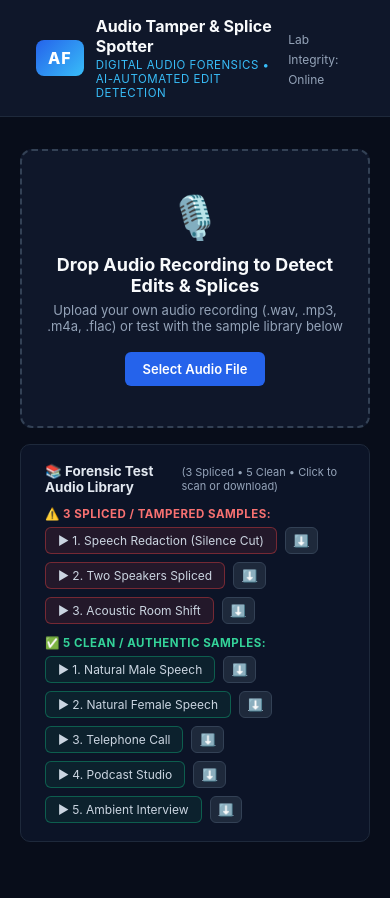
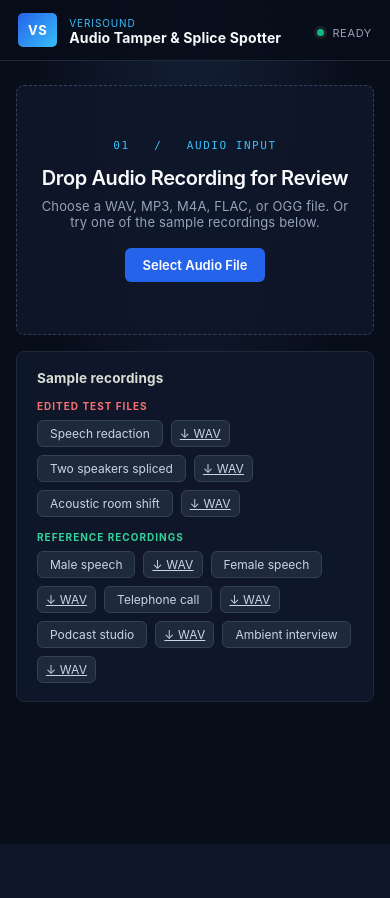
Before and after one commit to Isha-2325/VeriSound, a FastAPI app: page / in a window 390 px wide. After the commit the page ends 844 px from the top, so only its background shows below. Run offline with FastAPI, Linux system fonts and the light colour scheme.

Commit message:
Improve audio screening and workbench UI
Treat audio anomalies as review indicators rather than proof, and update the responsive workbench styling and tests.

Co-authored-by: Copilot <223556219+Copilot@users.noreply.github.com>

```diff
--- a/app/templates/index.html
+++ b/app/templates/index.html
@@ -21,9 +21,10 @@
         }
 
         body {
-            background-color: var(--bg-body);
+            background: radial-gradient(ellipse at 50% -30%, #17233b 0%, var(--bg-body) 62%);
             color: var(--text-primary);
-            font-family: -apple-system, BlinkMacSystemFont, "Segoe UI", Roboto, sans-serif;
+            font-family: "Segoe UI", Inter, -apple-system, BlinkMacSystemFont, sans-serif;
+            letter-spacing: 0.01em;
             margin: 0;
             padding: 0;
             min-height: 100vh;
@@ -32,12 +33,13 @@
         }
 
         .navbar {
-            background-color: var(--bg-card);
+            background: rgba(8, 13, 26, 0.88);
             border-bottom: 1px solid var(--border-ui);
-            padding: 16px 36px;
+            padding: 15px max(24px, calc((100vw - 1100px) / 2));
             display: flex;
             align-items: center;
             justify-content: space-between;
+            backdrop-filter: blur(12px);
         }
 
         .nav-brand {
@@ -47,63 +49,103 @@
         }
 
         .brand-badge {
-            background: linear-gradient(135deg, var(--accent-blue), var(--accent-cyan));
+            background: linear-gradient(135deg, #2563eb, #38bdf8);
             color: white;
-            font-weight: 800;
-            font-size: 16px;
-            padding: 8px 12px;
-            border-radius: 8px;
-            letter-spacing: 1px;
+            font-weight: 750;
+            font-size: 13px;
+            padding: 9px 10px;
+            border-radius: 5px;
+            letter-spacing: 0.04em;
         }
 
         .brand-title h1 {
-            font-size: 16px;
+            font-size: 14px;
             margin: 0;
-            font-weight: 700;
+            font-weight: 650;
+            letter-spacing: 0.01em;
         }
 
         .brand-title p {
-            font-size: 11.5px;
+            font-size: 10px;
             color: var(--accent-cyan);
             margin: 2px 0 0 0;
-            letter-spacing: 0.5px;
+            letter-spacing: 0.09em;
             text-transform: uppercase;
+        }
+
+        .lab-status {
+            display: inline-flex;
+            align-items: center;
+            gap: 8px;
+            color: var(--text-secondary);
+            font-size: 11px;
+            letter-spacing: 0.06em;
+            text-transform: uppercase;
+        }
+
+        .lab-status::before {
+            content: "";
+            width: 7px;
+            height: 7px;
+            border-radius: 50%;
+            background: var(--success-green);
+            box-shadow: 0 0 0 3px rgba(145, 173, 130, 0.12);
         }
 
         .container {
             max-width: 1100px;
-            margin: 32px auto;
-            padding: 0 20px;
+            margin: 38px auto;
+            padding: 0 24px;
             flex-grow: 1;
             width: 100%;
             box-sizing: border-box;
         }
 
-        /* Upload Dropzone */
-        .dropzone-card {
-            background: var(--bg-card);
-            border: 2px dashed #334155;
-            border-radius: 12px;
-            padding: 40px 24px;
-            text-align: center;
-            transition: all 0.25s ease;
-            cursor: pointer;
+        .workbench-grid {
+            display: grid;
+            grid-template-columns: minmax(0, 0.9fr) minmax(0, 1.1fr);
+            align-items: stretch;
+            gap: 20px;
             margin-bottom: 24px;
         }
 
+        /* Upload Dropzone */
+        .dropzone-card {
+            background: rgba(15, 23, 42, 0.9);
+            border: 1px dashed #334155;
+            border-radius: 8px;
+            padding: 38px 24px;
+            text-align: center;
+            transition: border-color 180ms ease, background-color 180ms ease, transform 180ms ease;
+            cursor: pointer;
+            margin: 0;
+            min-width: 0;
+            display: flex;
+            flex-direction: column;
+            align-items: center;
+            justify-content: center;
+        }
+
         .dropzone-card:hover, .dropzone-card.dragover {
-            border-color: var(--accent-cyan);
+            border-color: var(--accent-blue);
             background: #111e38;
+            transform: translateY(-2px);
         }
 
         .dropzone-icon {
-            font-size: 42px;
-            margin-bottom: 12px;
+            color: var(--accent-cyan);
+            font-family: Consolas, "Courier New", monospace;
+            font-size: 11px;
+            letter-spacing: 0.14em;
+            margin-bottom: 14px;
+            text-transform: uppercase;
         }
 
         .dropzone-card h3 {
-            font-size: 18px;
-            margin-bottom: 6px;
+            font-size: 20px;
+            font-weight: 600;
+            letter-spacing: -0.02em;
+            margin-bottom: 8px;
         }
 
         .dropzone-card p {
@@ -123,20 +165,21 @@
         }
 
         .demo-btn {
-            background: #1e293b;
-            color: #cbd5e1;
-            border: 1px solid #334155;
+            background: #1e293b !important;
+            color: #cbd5e1 !important;
+            border: 1px solid #334155 !important;
             padding: 5px 12px;
             border-radius: 6px;
             font-size: 12px;
             cursor: pointer;
-            transition: 0.2s;
+            transition: color 160ms ease, border-color 160ms ease, background-color 160ms ease, transform 160ms ease;
         }
 
         .demo-btn:hover {
-            background: var(--accent-blue);
-            color: #fff;
-            border-color: var(--accent-blue);
+            background: var(--accent-blue) !important;
+            color: #fff !important;
+            border-color: var(--accent-blue) !important;
+            transform: translateY(-1px);
         }
 
         /* Progress Card */
@@ -144,7 +187,7 @@
             display: none;
             background: var(--bg-card);
             border: 1px solid var(--border-ui);
-            border-radius: 10px;
+            border-radius: 8px;
             padding: 24px;
             text-align: center;
             margin-bottom: 24px;
@@ -171,7 +214,7 @@
 
         .verdict-banner {
             padding: 20px 24px;
-            border-radius: 10px;
+            border-radius: 8px;
             margin-bottom: 24px;
             border-left: 6px solid;
             background: var(--bg-card);
@@ -194,7 +237,8 @@
 
         .verdict-title {
             font-size: 20px;
-            font-weight: 800;
+            font-weight: 650;
+            letter-spacing: -0.02em;
             display: flex;
             align-items: center;
             justify-content: space-between;
@@ -202,7 +246,7 @@
 
         .verdict-summary {
             font-size: 13.5px;
-            color: #e2e8f0;
+            color: #d9ded5;
             margin-top: 8px;
             line-height: 1.5;
         }
@@ -327,7 +371,7 @@
             font-size: 13px;
             font-weight: 600;
             cursor: pointer;
-            transition: 0.2s;
+            transition: background-color 160ms ease, transform 160ms ease, box-shadow 160ms ease;
             text-decoration: none;
             display: inline-flex;
             align-items: center;
@@ -336,6 +380,8 @@
 
         .btn:hover {
             background: #1d4ed8;
+            transform: translateY(-1px);
+            box-shadow: 0 4px 14px rgba(0, 0, 0, 0.22);
         }
 
         .btn-secondary {
@@ -352,28 +398,132 @@
             grid-template-columns: 1fr 1fr;
             gap: 20px;
         }
+
+        .card {
+            background: rgba(15, 23, 42, 0.94);
+            border-color: #1e293b;
+            border-radius: 8px;
+            transition: border-color 180ms ease, background-color 180ms ease;
+        }
+
+        .card:hover {
+            border-color: #334155;
+        }
+
+        .workbench-grid > .card {
+            min-width: 0;
+            margin: 0;
+        }
+
+        .sample-groups {
+            display: grid;
+            gap: 14px;
+        }
+
+        .sample-group-title {
+            font-size: 10px;
+            font-weight: 650;
+            margin-bottom: 8px;
+            text-transform: uppercase;
+            letter-spacing: 1px;
+        }
+
+        .sample-group-title.edited {
+            color: #f87171;
+        }
+
+        .sample-group-title.reference {
+            color: #34d399;
+        }
+
+        .sample-button-row {
+            display: flex;
+            flex-wrap: wrap;
+            gap: 8px;
+        }
+
+        #results-container[style*="display: block"] {
+            animation: results-in 260ms ease-out both;
+        }
+
+        #progress-card[style*="display: block"] {
+            animation: results-in 180ms ease-out both;
+        }
+
+        @keyframes results-in {
+            from { opacity: 0; transform: translateY(8px); }
+            to { opacity: 1; transform: translateY(0); }
+        }
+
+        @media (max-width: 700px) {
+            .navbar {
+                padding: 13px 18px;
+            }
+
+            .container {
+                margin: 24px auto;
+                padding: 0 16px;
+            }
+
+            .grid-2 {
+                grid-template-columns: 1fr;
+                gap: 0;
+            }
+
+            .workbench-grid {
+                grid-template-columns: 1fr;
+                gap: 16px;
+            }
+
+            .dropzone-card {
+                min-height: 250px;
+            }
+
+            .verdict-title {
+                align-items: flex-start;
+                flex-direction: column;
+                gap: 10px;
+                font-size: 18px;
+            }
+
+            .audio-bar {
+                align-items: flex-start;
+                flex-direction: column;
+                gap: 10px;
+            }
+        }
+
+        @media (prefers-reduced-motion: reduce) {
+            *, *::before, *::after {
+                animation-duration: 0.01ms !important;
+                animation-iteration-count: 1 !important;
+                scroll-behavior: auto !important;
+                transition-duration: 0.01ms !important;
+            }
+        }
     </style>
 </head>
 <body>
     <header class="navbar">
         <div class="nav-brand">
-            <div class="brand-badge">AF</div>
+            <div class="brand-badge">VS</div>
             <div class="brand-title">
+                <p>VeriSound</p>
                 <h1>Audio Tamper &amp; Splice Spotter</h1>
-                <p>Digital Audio Forensics &bull; AI-Automated Edit Detection</p>
             </div>
         </div>
         <div>
-            <span style="font-size: 12px; color: #94a3b8;">Lab Integrity: Online</span>
+            <span class="lab-status">Ready</span>
         </div>
     </header>
 
     <main class="container">
+        <div class="workbench-grid">
         <!-- Upload Card -->
         <div class="dropzone-card" id="dropzone" onclick="document.getElementById('audio-input').click()">
-            <div class="dropzone-icon">&#x1F399;&#xFE0F;</div>
-            <h3>Drop Audio Recording to Detect Edits &amp; Splices</h3>
-            <p>Upload your own audio recording (.wav, .mp3, .m4a, .flac) or test with the sample library below</p>
+            <div class="dropzone-icon">01 &nbsp; / &nbsp; AUDIO INPUT</div>
+            <h3>Drop Audio Recording for Review</h3>
+            <p>Choose a WAV, MP3, M4A, FLAC, or OGG file. Or try one of the sample recordings below.</p>
             <input type="file" id="audio-input" accept=".wav,.mp3,.m4a,.flac,.ogg" style="display:none" onchange="handleFileSelect(this.files[0])">
             <button type="button" class="btn" onclick="event.stopPropagation(); document.getElementById('audio-input').click()">
                 Select Audio File
@@ -381,76 +531,78 @@
         </div>
 
         <!-- Sample Audio Library Card -->
-        <div class="card" style="margin-top: -8px; margin-bottom: 24px; padding: 18px 24px; background: #0c1427;">
-            <div style="display: flex; justify-content: space-between; align-items: center; margin-bottom: 12px;">
-                <h4 style="margin: 0; font-size: 13.5px; color: #e2e8f0; display: flex; align-items: center; gap: 8px;">
-                    <span>&#x1F4DA; Forensic Test Audio Library</span>
-                    <span style="font-size: 11px; color: #94a3b8; font-weight: normal;">(3 Spliced &bull; 5 Clean &bull; Click to scan or download)</span>
+        <div class="card" style="padding: 18px 20px;">
+            <div style="display: flex; justify-content: space-between; align-items: center; margin-bottom: 14px;">
+                <h4 style="margin: 0; font-size: 13.5px; color: #d9ded5; display: flex; align-items: center; gap: 8px;">
+                    <span>Sample recordings</span>
                 </h4>
             </div>
 
+            <div class="sample-groups">
             <!-- 3 Spliced Samples -->
-            <div style="margin-bottom: 12px;">
-                <div style="font-size: 11.5px; font-weight: 700; color: #f87171; margin-bottom: 6px; text-transform: uppercase; letter-spacing: 0.5px;">
-                    &#x26A0;&#xFE0F; 3 Spliced / Tampered Samples:
+            <div>
+                <div class="sample-group-title edited">
+                    Edited test files
                 </div>
-                <div style="display: flex; flex-wrap: wrap; gap: 8px;">
-                    <button type="button" class="demo-btn" style="border-color: rgba(239, 68, 68, 0.4); background: rgba(239, 68, 68, 0.1);" onclick="loadSample('tampered_speech_redaction')" title="Zero flatline silence redaction at 2.2s">
-                        &#x25B6; 1. Speech Redaction (Silence Cut)
+                <div class="sample-button-row">
+                    <button type="button" class="demo-btn" onclick="loadSample('tampered_speech_redaction')" title="Zero flatline silence redaction at 2.2s">
+                        Speech redaction
                     </button>
-                    <a href="/api/sample/tampered_speech_redaction" download class="demo-btn" style="padding: 5px 8px; color: #94a3b8;" title="Download WAV">&#x2B07;&#xFE0F;</a>
+                    <a href="/api/sample/tampered_speech_redaction" download class="demo-btn" style="padding: 5px 8px;" title="Download WAV">↓ WAV</a>
 
-                    <button type="button" class="demo-btn" style="border-color: rgba(239, 68, 68, 0.4); background: rgba(239, 68, 68, 0.1);" onclick="loadSample('tampered_two_speakers_spliced')" title="Hard cut joining male and female voices at 2.5s">
-                        &#x25B6; 2. Two Speakers Spliced
+                    <button type="button" class="demo-btn" onclick="loadSample('tampered_two_speakers_spliced')" title="Hard cut joining male and female voices at 2.5s">
+                        Two speakers spliced
                     </button>
-                    <a href="/api/sample/tampered_two_speakers_spliced" download class="demo-btn" style="padding: 5px 8px; color: #94a3b8;" title="Download WAV">&#x2B07;&#xFE0F;</a>
+                    <a href="/api/sample/tampered_two_speakers_spliced" download class="demo-btn" style="padding: 5px 8px;" title="Download WAV">↓ WAV</a>
 
-                    <button type="button" class="demo-btn" style="border-color: rgba(239, 68, 68, 0.4); background: rgba(239, 68, 68, 0.1);" onclick="loadSample('tampered_room_shift')" title="Indoor studio spliced with 18dB outdoor noise at 2.8s">
-                        &#x25B6; 3. Acoustic Room Shift
+                    <button type="button" class="demo-btn" onclick="loadSample('tampered_room_shift')" title="Indoor studio spliced with 18dB outdoor noise at 2.8s">
+                        Acoustic room shift
                     </button>
-                    <a href="/api/sample/tampered_room_shift" download class="demo-btn" style="padding: 5px 8px; color: #94a3b8;" title="Download WAV">&#x2B07;&#xFE0F;</a>
+                    <a href="/api/sample/tampered_room_shift" download class="demo-btn" style="padding: 5px 8px;" title="Download WAV">↓ WAV</a>
                 </div>
             </div>
 
             <!-- 5 Clean Samples -->
             <div>
-                <div style="font-size: 11.5px; font-weight: 700; color: #34d399; margin-bottom: 6px; text-transform: uppercase; letter-spacing: 0.5px;">
-                    &#x2705; 5 Clean / Authentic Samples:
+                <div class="sample-group-title reference">
+                    Reference recordings
                 </div>
-                <div style="display: flex; flex-wrap: wrap; gap: 8px;">
-                    <button type="button" class="demo-btn" style="border-color: rgba(16, 185, 129, 0.4); background: rgba(16, 185, 129, 0.08);" onclick="loadSample('clean_male_speech')">
-                        &#x25B6; 1. Natural Male Speech
+                <div class="sample-button-row">
+                    <button type="button" class="demo-btn" onclick="loadSample('clean_male_speech')">
+                        Male speech
                     </button>
-                    <a href="/api/sample/clean_male_speech" download class="demo-btn" style="padding: 5px 8px; color: #94a3b8;" title="Download WAV">&#x2B07;&#xFE0F;</a>
+                    <a href="/api/sample/clean_male_speech" download class="demo-btn" style="padding: 5px 8px;" title="Download WAV">↓ WAV</a>
 
-                    <button type="button" class="demo-btn" style="border-color: rgba(16, 185, 129, 0.4); background: rgba(16, 185, 129, 0.08);" onclick="loadSample('clean_female_speech')">
-                        &#x25B6; 2. Natural Female Speech
+                    <button type="button" class="demo-btn" onclick="loadSample('clean_female_speech')">
+                        Female speech
                     </button>
-                    <a href="/api/sample/clean_female_speech" download class="demo-btn" style="padding: 5px 8px; color: #94a3b8;" title="Download WAV">&#x2B07;&#xFE0F;</a>
+                    <a href="/api/sample/clean_female_speech" download class="demo-btn" style="padding: 5px 8px;" title="Download WAV">↓ WAV</a>
 
-                    <button type="button" class="demo-btn" style="border-color: rgba(16, 185, 129, 0.4); background: rgba(16, 185, 129, 0.08);" onclick="loadSample('clean_telephone_call')">
-                        &#x25B6; 3. Telephone Call
+                    <button type="button" class="demo-btn" onclick="loadSample('clean_telephone_call')">
+                        Telephone call
                     </button>
-                    <a href="/api/sample/clean_telephone_call" download class="demo-btn" style="padding: 5px 8px; color: #94a3b8;" title="Download WAV">&#x2B07;&#xFE0F;</a>
+                    <a href="/api/sample/clean_telephone_call" download class="demo-btn" style="padding: 5px 8px;" title="Download WAV">↓ WAV</a>
 
-                    <button type="button" class="demo-btn" style="border-color: rgba(16, 185, 129, 0.4); background: rgba(16, 185, 129, 0.08);" onclick="loadSample('clean_podcast_studio')">
-                        &#x25B6; 4. Podcast Studio
+                    <button type="button" class="demo-btn" onclick="loadSample('clean_podcast_studio')">
+                        Podcast studio
                     </button>
-                    <a href="/api/sample/clean_podcast_studio" download class="demo-btn" style="padding: 5px 8px; color: #94a3b8;" title="Download WAV">&#x2B07;&#xFE0F;</a>
+                    <a href="/api/sample/clean_podcast_studio" download class="demo-btn" style="padding: 5px 8px;" title="Download WAV">↓ WAV</a>
 
-                    <button type="button" class="demo-btn" style="border-color: rgba(16, 185, 129, 0.4); background: rgba(16, 185, 129, 0.08);" onclick="loadSample('clean_ambient_interview')">
-                        &#x25B6; 5. Ambient Interview
+                    <button type="button" class="demo-btn" onclick="loadSample('clean_ambient_interview')">
+                        Ambient interview
                     </button>
-                    <a href="/api/sample/clean_ambient_interview" download class="demo-btn" style="padding: 5px 8px; color: #94a3b8;" title="Download WAV">&#x2B07;&#xFE0F;</a>
+                    <a href="/api/sample/clean_ambient_interview" download class="demo-btn" style="padding: 5px 8px;" title="Download WAV">↓ WAV</a>
                 </div>
             </div>
+            </div>
+        </div>
         </div>
 
         <!-- Progress Indicator -->
         <div id="progress-card">
             <div class="spinner"></div>
-            <h4 id="progress-status" style="margin: 0; font-size: 15px; color: #38bdf8;">Executing AI Forensic Tamper Scan...</h4>
-            <p id="progress-sub" style="font-size: 12.5px; color: #94a3b8; margin-top: 6px;">Analyzing RMS differentials and background acoustic tone...</p>
+            <h4 id="progress-status" style="margin: 0; font-size: 15px; color: #c4cfb5;">Checking audio...</h4>
+            <p id="progress-sub" style="font-size: 12.5px; color: #a5ada2; margin-top: 6px;">Measuring signal changes and preparing a review summary.</p>
         </div>
 
         <!-- Results View -->
@@ -458,11 +610,11 @@
             <!-- Verdict Banner -->
             <div id="verdict-card" class="verdict-banner">
                 <div class="verdict-title">
-                    <span id="verdict-text">AI FORENSIC VERDICT</span>
-                    <span id="verdict-prob-badge" class="badge">94.2% TAMPER PROBABILITY</span>
+                    <span id="verdict-text">REVIEW SUMMARY</span>
+                    <span id="verdict-prob-badge" class="badge">0% EDIT INDICATOR SCORE</span>
                 </div>
                 <div id="verdict-summary" class="verdict-summary">
-                    AI Automated Analysis Summary
+                    Automated screening summary
                 </div>
             </div>
 
@@ -488,7 +640,7 @@
             <!-- AI Diagnostic Findings Table -->
             <div class="card">
                 <div class="card-header">
-                    <h3>AI-Automated Forensic Findings &amp; Root Cause Analysis</h3>
+                    <h3>Automated Screening Findings (Review Candidates)</h3>
                     <span id="findings-count-badge" class="badge badge-danger">0 Anomalies</span>
                 </div>
                 <div style="overflow-x: auto;">
@@ -615,7 +767,7 @@
             const ai = data.ai_assessment;
             vCard.className = `verdict-banner ${ai.verdict_badge}`;
             document.getElementById('verdict-text').innerText = ai.verdict;
-            document.getElementById('verdict-prob-badge').innerText = `${ai.tamper_probability_pct}% TAMPER PROBABILITY`;
+            document.getElementById('verdict-prob-badge').innerText = `${ai.indicator_score_pct}% EDIT INDICATOR SCORE`;
             document.getElementById('verdict-prob-badge').className = `badge badge-${ai.verdict_badge}`;
             document.getElementById('verdict-summary').innerText = ai.summary_statement;
 
@@ -626,11 +778,11 @@
             document.getElementById('findings-count-badge').className = `badge badge-${ai.verdict_badge}`;
 
             if (ai.findings.length === 0) {
-                tbody.innerHTML = '<tr><td colspan="5" style="text-align:center; color:#34d399; padding:20px;">&check; Clean audio signal: No splice boundaries, zero cuts, or room tone shifts detected.</td></tr>';
+                tbody.innerHTML = '<tr><td colspan="5" style="text-align:center; color:#34d399; padding:20px;">No strong edit indicators were detected. This automated result cannot verify authenticity.</td></tr>';
             } else {
                 ai.findings.forEach(f => {
                     const tr = document.createElement('tr');
-                    const badgeClass = f.severity === 'CRITICAL' ? 'badge-danger' : 'badge-warning';
+                    const badgeClass = f.severity === 'INFO' ? 'badge-success' : (f.severity === 'CRITICAL' ? 'badge-danger' : 'badge-warning');
                     tr.innerHTML = `
                         <td style="font-family:monospace; font-weight:bold; color:#38bdf8;">${f.timestamp}</td>
                         <td><strong>${f.type}</strong></td>
```
Also changed, not shown: app/core/ai_explainer.py (+40 -51 lines), app/core/reporter.py (+5 -5 lines), app/core/tamper_detector.py (+18 -24 lines), tests/test_api_e2e.py (+2 -2 lines), tests/test_forensics.py (+28 -2 lines).
